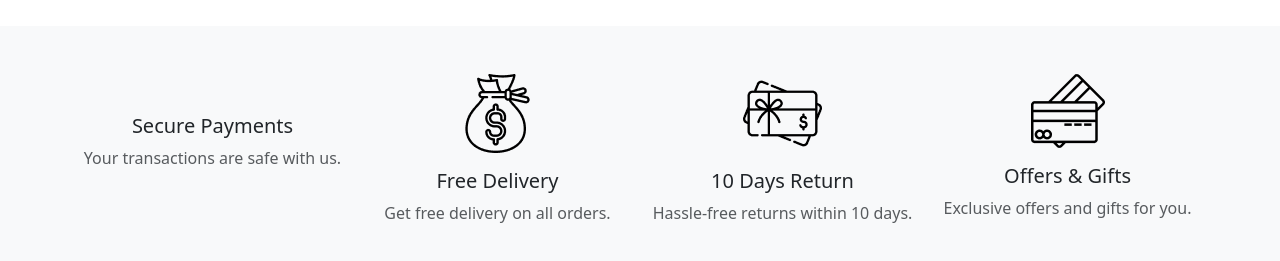
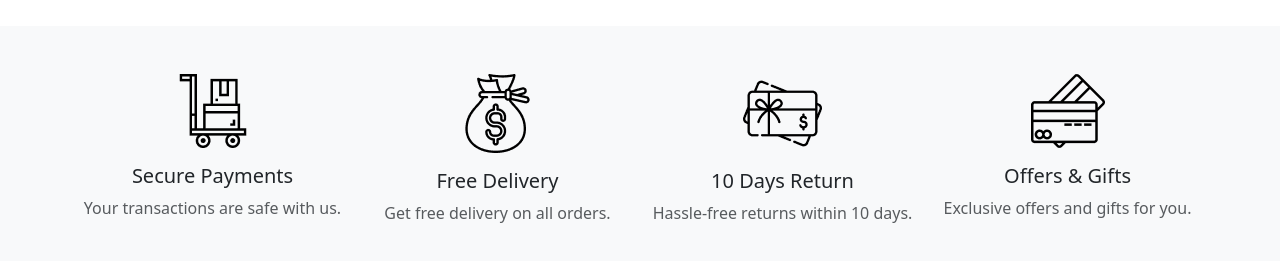
Before and after one commit to udaykumarreddy-R/-Flower-shopy-application-, a plain HTML site: page projec.html in a window 1280 px wide. Shown: the part 791-1052 px from the top of the page. Drawn offline with nearby package versions, Linux system fonts and the light colour scheme; files whose address does not match are found by name.

Commit message:
path changed

```diff
--- a/projec.html
+++ b/projec.html
@@ -85,7 +85,7 @@
     <div class="container">
       <div class="row text-center">
         <div class="col-lg-3 col-md-4 col-12 mb-4">
-          <img src="../practice/projec/icon-1.png" alt="">
+          <img src="./projec/icon-1.png" alt="">
           <h5 class="mt-3">Secure Payments</h5>
           <p class="text-muted">Your transactions are safe with us.</p>
         </div>
```
